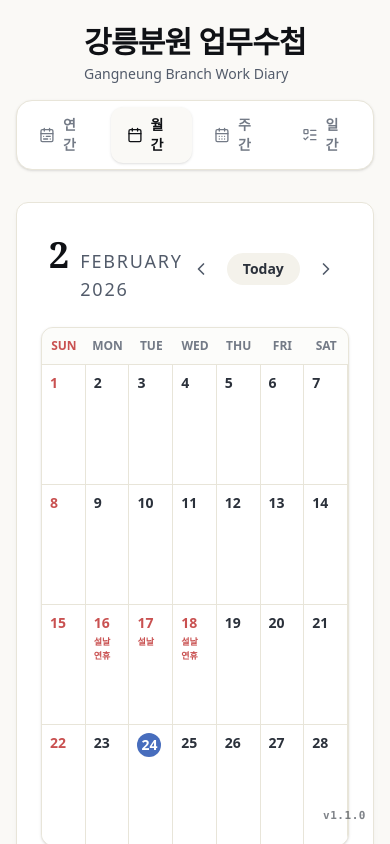
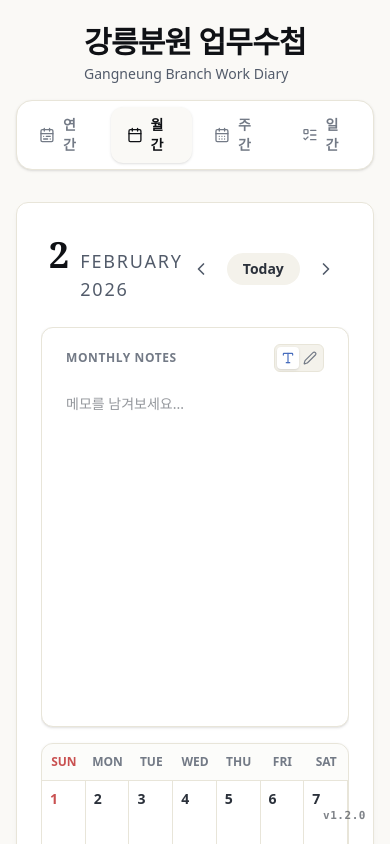
Before and after one commit to fumon1218/gangneung-diary, a React (Vite) app: page /#/ in a window 390 px wide. Shown: the top 844 px of the page. Built offline with nearby package versions, Linux system fonts and the light colour scheme.

Commit message:
style(monthly): improve readability and layout of monthly view for mobile screens < 6 inches

```diff
--- a/package.json
+++ b/package.json
@@ -1,7 +1,7 @@
 {
   "name": "gangneung-diary",
   "private": true,
-  "version": "1.1.0",
+  "version": "1.2.0",
   "type": "module",
   "homepage": "https://fumon1218.github.io/gangneung-diary",
   "scripts": {
--- a/src/components/views/MonthlyView.tsx
+++ b/src/components/views/MonthlyView.tsx
@@ -126,10 +126,10 @@ export const MonthlyView = () => {
                 </div>
             </div>
 
-            <div className="flex-1 flex gap-4 h-full min-h-0">
+            <div className="flex-1 flex flex-col xl:flex-row gap-4 h-full min-h-0 overflow-y-auto custom-scrollbar xl:overflow-hidden pb-4 xl:pb-0">
 
                 {/* 아날로그 다이어리처럼 좌측 자유 메모/주간 목표 라인 + 펜 판서 영역 */}
-                <div className="hidden lg:flex w-52 border border-paper-200 rounded-xl bg-white p-4 flex-col shadow-sm relative overflow-hidden">
+                <div className="flex w-full xl:w-64 border border-paper-200 rounded-xl bg-white p-4 flex-col shadow-sm relative overflow-hidden shrink-0 min-h-[400px] xl:min-h-0">
                     <div className="flex justify-between items-center mb-4 relative z-20 bg-white/50 backdrop-blur-sm rounded-lg px-2">
                         <h3 className="text-xs font-bold text-ink-400 uppercase tracking-wider">Monthly Notes</h3>
                         <div className="flex bg-paper-100 p-0.5 rounded-md border border-paper-200">
@@ -179,7 +179,7 @@ export const MonthlyView = () => {
                 </div>
 
                 {/* 달력 그리드 */}
-                <div className="flex-1 border border-paper-200 rounded-xl bg-white flex flex-col shadow-sm overflow-hidden">
+                <div className="flex-1 border border-paper-200 rounded-xl bg-white flex flex-col shadow-sm overflow-hidden min-h-[500px]">
                     <div className="grid grid-cols-7 border-b border-paper-200 bg-paper-50/50">
                         {['SUN', 'MON', 'TUE', 'WED', 'THU', 'FRI', 'SAT'].map((day, idx) => (
                             <div key={day} className={`py-2.5 text-center text-xs font-bold ${idx === 0 ? 'text-accent-red' : 'text-ink-400'}`}>
```
